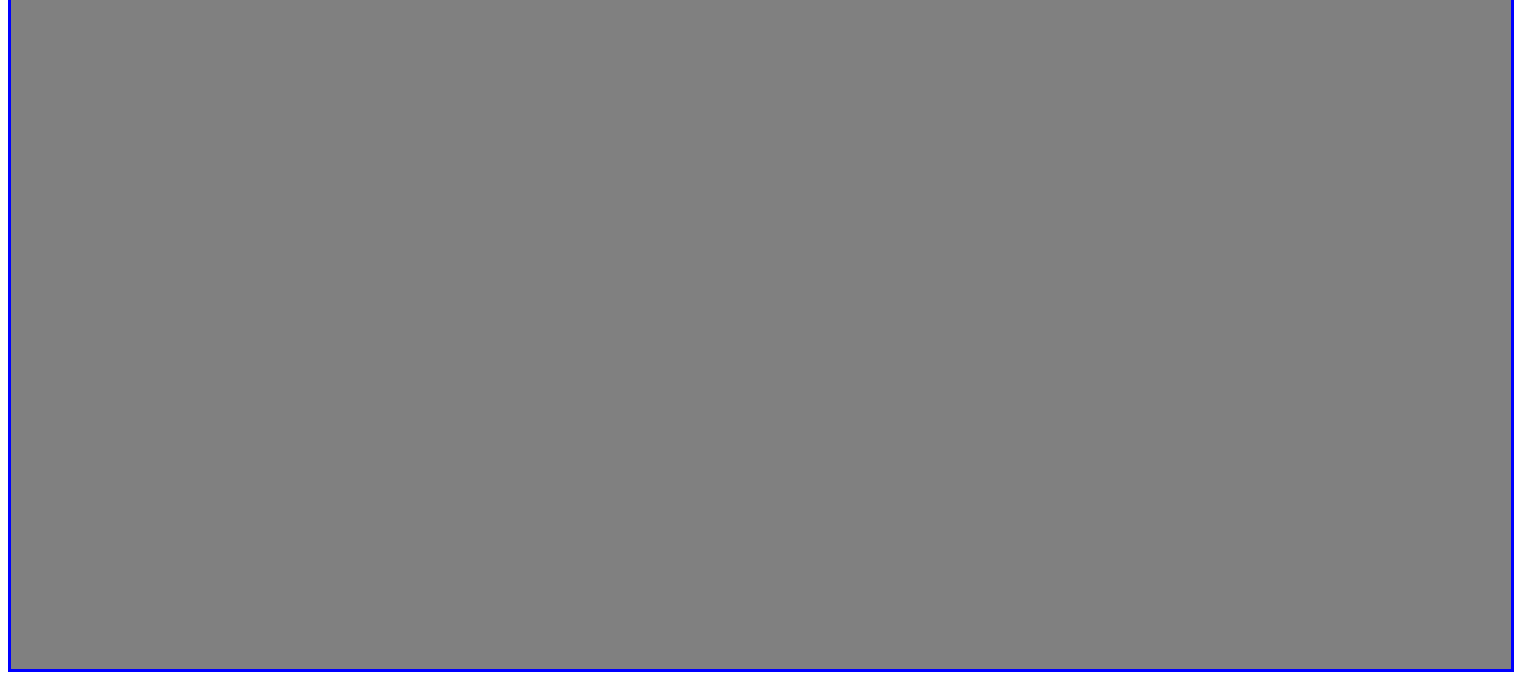
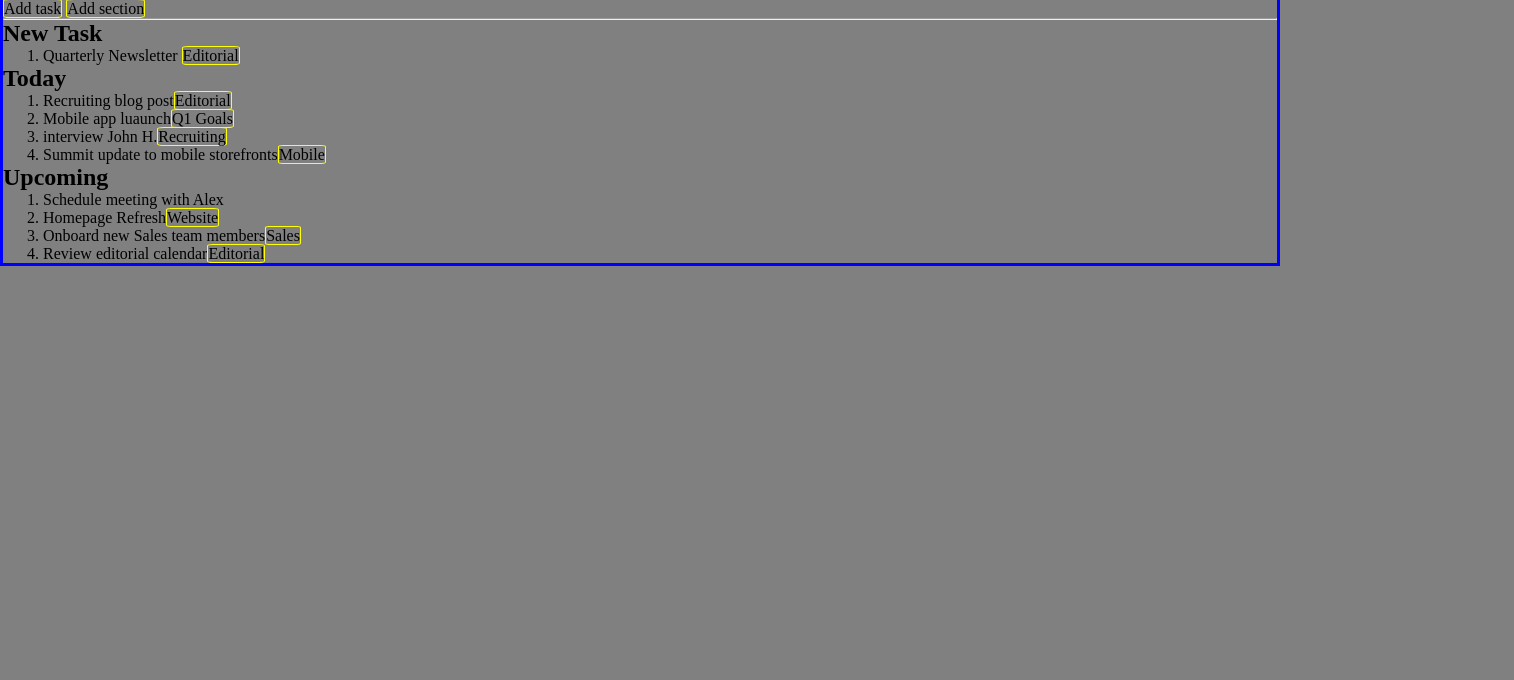
Before and after one commit to Agrippino/html-css-toboolist, a plain HTML site: page index.html in a window 1280 px wide. Shown: the part 128-808 px from the top of the page, 1514 px wide, since content can reach past the window. Drawn offline with Linux system fonts and the light colour scheme.

Commit message:
creazione e inserimento bottoni

```diff
--- a/index.html
+++ b/index.html
@@ -15,15 +15,32 @@
 </div>
 </header>
 <main>
-<div id="sfondo1">
-    <div id="sfondo2">
-        <div id="ATAS">
-
-        </div>
-        <div id="list">
-
-        </div>
-    </div>
+<div id="sfondo2">
+    <section>
+        <span class="padding bottoni">Add task</span>
+        <span class="padding bottoni">Add section</span>
+    </section>
+    <hr>
+    <section>
+        <h2>New Task</h2>
+        <ol>
+            <li>Quarterly Newsletter <span>Editorial</span></li>
+          </ol>
+          <h2>Today</h2>
+          <ol>
+            <li>Recruiting blog post<span>Editorial</span></li>
+            <li>Mobile app luaunch<span>Q1 Goals</span></li>
+            <li>interview John H.<span>Recruiting</span></li>
+            <li>Summit update to mobile storefronts<span>Mobile</span></li>
+          </ol>
+          <h2>Upcoming</h2>
+          <ol>
+            <li>Schedule meeting with Alex</li>
+            <li>Homepage Refresh<span>Website</span></li>
+            <li>Onboard new Sales team members<span>Sales</span></li>
+            <li>Review editorial calendar<span>Editorial</span></li>
+          </ol>
+    </section>
 </div>
 </main>
 </body>
--- a/style.css
+++ b/style.css
@@ -1,18 +1,35 @@
+*{box-sizing: border-box;
+    margin:0;}
+
 #logo{height: 100%;
     vertical-align: middle;
 }
 #title
 {   height: 100px;
+    width:auto;
     line-height: 100px;
     border: solid red;
     background-color: aliceblue;
 }
-#sfondo1{
+body{
+    height: auto;
+    width: auto;
     background-color: grey;
-    height: 680px;
-    width:1500px;
     border: solid blue;
 }
-#sfondo2{
+
+#sfondo2{margin-top: 2%;
 
 }
+.paggind{
+    padding-left: 10%;
+    padding-right: 10% ;
+}
+
+span{
+    width: 25px;
+    height: 25px;
+    border-radius: 10%;
+    border: solid 1px yellow;
+
+}
```
